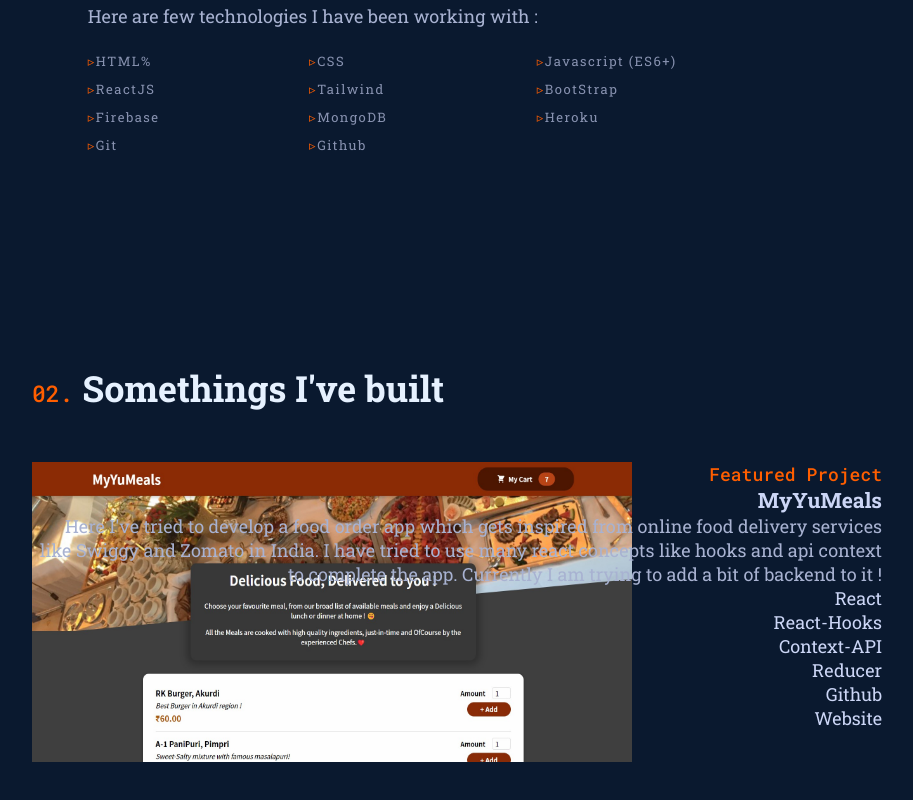
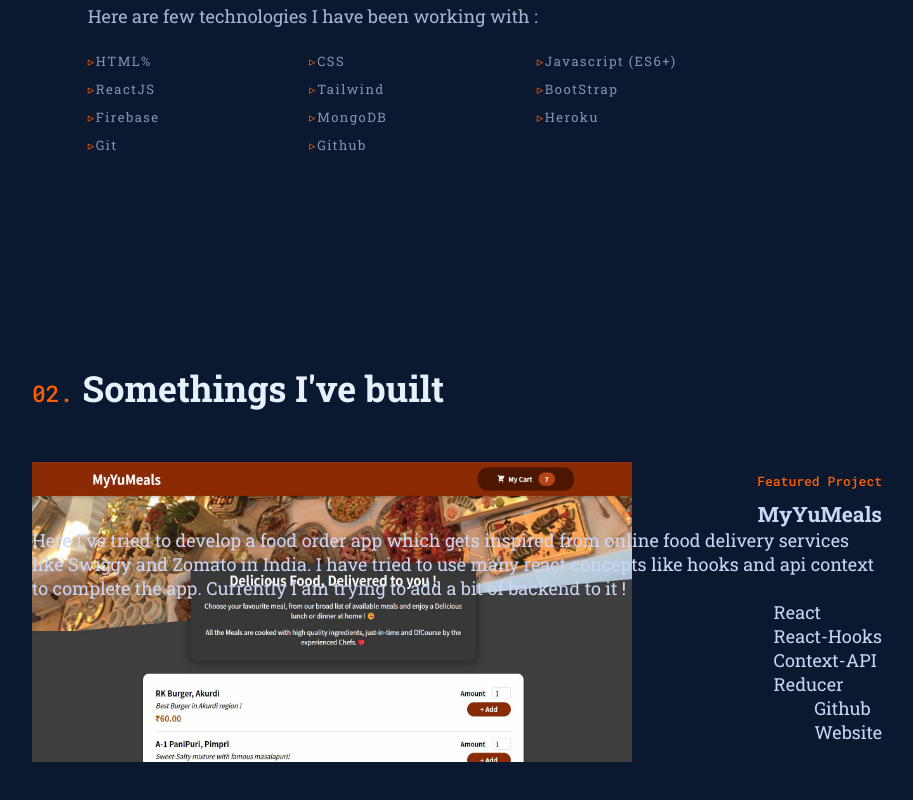
Before and after one commit to rupamsutar/Portfolio, a React (Create React App) app: page / in a window 1280 px wide. Shown: the part 1470-2270 px from the top of the page, without its empty margins (183-1096 px from the left). Built offline with nearby package versions, Linux system fonts and the light colour scheme.

Commit message:
CSS Fixed and content intro updated

```diff
--- a/src/Components/Projects/MainProjectInfo.js
+++ b/src/Components/Projects/MainProjectInfo.js
@@ -5,14 +5,18 @@ import MyYuMeals from "../../Assets/MyYuMeals.jpg";
 const MainProjectInfo = () => {
 
     return (
+
         <div className={classes.mainProjectInfo}>
             <div className={classes.image}>
                 <img src={MyYuMeals} alt="Project image" />
             </div>
-            <div className={classes.content}>
+            <div className={classes['content__intro']}>
                 <p>Featured Project</p>
+            </div>
+            <div className={classes['content__heading']}>
                 <h3>MyYuMeals</h3>
-                <div className={classes.projectDescription}>
+            </div>
+            <div className={classes['content__description']}>
                 <p>
                     Here I've tried to develop a food order app which gets inspired from online
                     food delivery services like Swiggy and Zomato in India. I have tried to use many
@@ -20,20 +24,21 @@ const MainProjectInfo = () => {
                     trying to add a bit of backend to it !
                 </p>
             </div>
+            <div className={classes['content__list']}>
                 <ul>
                     <li>React</li>
                     <li>React-Hooks</li>
                     <li>Context-API</li>
                     <li>Reducer</li>
                 </ul>
-                <div className={classes.projectLinks}>
+            </div>
+            <div className={classes['content__links']}>
                 <ul>
                     <li>Github</li>
                     <li>Website</li>
                 </ul>
             </div>
         </div>
-        </div>
     )
 }
 
--- a/src/Components/Projects/MainProjectInfo.module.css
+++ b/src/Components/Projects/MainProjectInfo.module.css
@@ -1,6 +1,9 @@
 .mainProjectInfo {
     position: relative;
-    text-align: right;
+
+    display: flex;
+    flex-direction: column;
+    align-items: flex-end;
 }
 
 /* IMAGE SECTION */
@@ -18,18 +21,35 @@
 
 
 /* CONTENT SECTION */
-
-.content {
-    display: flex;
-    flex-direction: column;
+.content__intro {
+    margin: 10px 0;
+}
+.content__intro p {
+    color: #ff5e00;
+    font-family: Roboto Mono, sans-serif;
+    font-size: 13px;
 }
 
-.content p {
-    color: #ff5e00;
-    font-family: Roboto Mono, sans-serif;
+
+
+
+
+
+
+/*
+
+.content h3 {
+    display: inline-block;
+
+    color: #e6f1ff;
+    font-size: 28px;
+    margin: 0 0 20px;
 }
 
 .content .projectDescription p {
     color: #a8b2d1;
     font-family: Roboto Slab, sans-serif;
+    font-size: 18px;
 }
+
+*/
```
Lines whose indentation alone changed are shown as unchanged.
